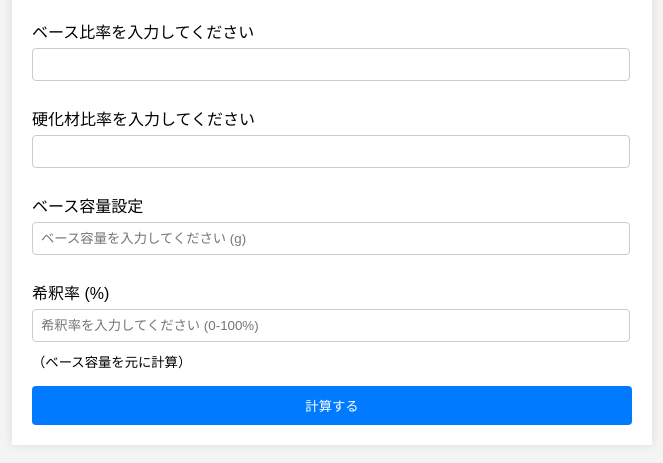
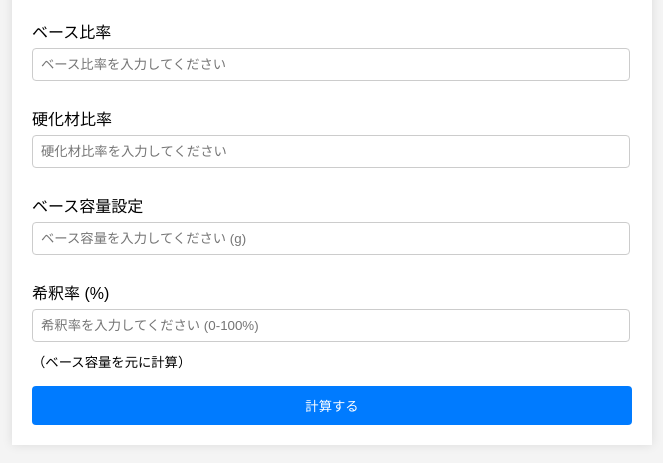
Before and after one commit to aki456-456/paint-calculator, a plain HTML site: page index.html in a window 1280 px wide. Shown: the part 121-584 px from the top of the page, without its empty margins (308-971 px from the left). Drawn offline with Linux system fonts and the light colour scheme.

Commit message:
Update labels for base and hardener ratios

```diff
--- a/index.html
+++ b/index.html
@@ -12,12 +12,12 @@
         <h1>Paint Calculator</h1>
         <form id="paintForm">
             <div class="form-group">
-                <label for="baseRatio">ベース比率を入力してください</label>
-                <input type="number" id="baseRatio" name="baseRatio" min="1" max="30">
+                <label for="baseRatio">ベース比率</label>
+                <input type="number" id="baseRatio" name="baseRatio" min="1" max="30" placeholder="ベース比率を入力してください">
             </div>
             <div class="form-group">
-                <label for="hardenerRatio">硬化材比率を入力してください</label>
-                <input type="number" id="hardenerRatio" name="hardenerRatio" min="1" max="30">
+                <label for="hardenerRatio">硬化材比率</label>
+                <input type="number" id="hardenerRatio" name="hardenerRatio" min="1" max="30" placeholder="硬化材比率を入力してください">
             </div>
             <div class="form-group">
                 <label for="baseAmount">ベース容量設定</label>
```
